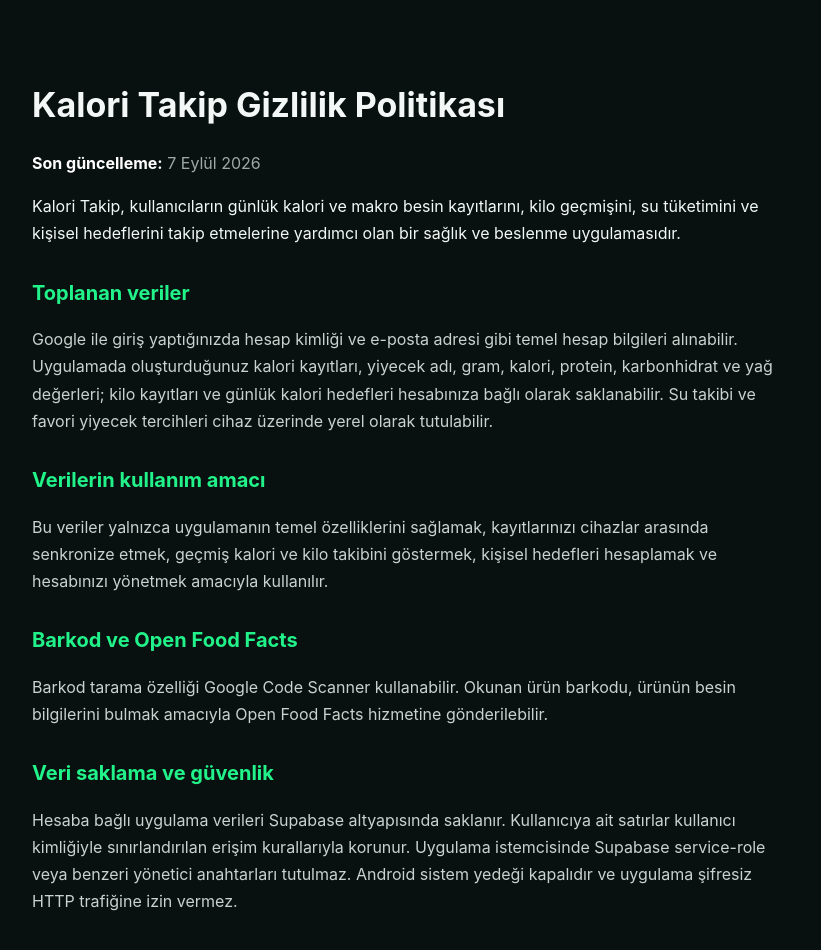
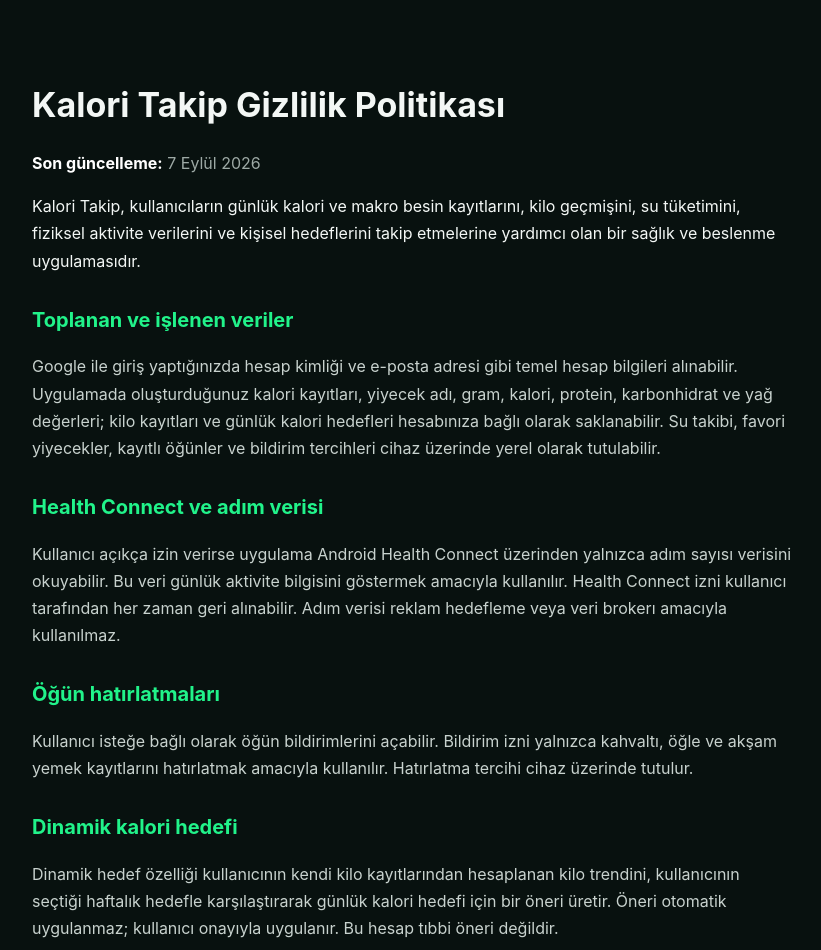
Before and after one commit to pixelhunterlabs-wq/PostFlow, a Next.js app: page /privacy/calorie-tracker in a window 1280 px wide. Shown: the top 950 px of the page, without its empty margins (228-1049 px from the left). Built offline with nearby package versions, Linux system fonts and the light colour scheme.

Commit message:
Update public privacy route for Health Connect and reminders

```diff
--- a/src/app/privacy/calorie-tracker/page.tsx
+++ b/src/app/privacy/calorie-tracker/page.tsx
@@ -9,13 +9,22 @@ export default function CalorieTrackerPrivacyPage() {
       <article style={{ maxWidth: 760, margin: "0 auto", lineHeight: 1.7 }}>
         <h1 style={{ fontSize: 34, marginBottom: 8 }}>Kalori Takip Gizlilik Politikası</h1>
         <p style={{ color: "#9da9a5" }}><strong style={{ color: "#fff" }}>Son güncelleme:</strong> 7 Eylül 2026</p>
-        <p>Kalori Takip, kullanıcıların günlük kalori ve makro besin kayıtlarını, kilo geçmişini, su tüketimini ve kişisel hedeflerini takip etmelerine yardımcı olan bir sağlık ve beslenme uygulamasıdır.</p>
+        <p>Kalori Takip, kullanıcıların günlük kalori ve makro besin kayıtlarını, kilo geçmişini, su tüketimini, fiziksel aktivite verilerini ve kişisel hedeflerini takip etmelerine yardımcı olan bir sağlık ve beslenme uygulamasıdır.</p>
 
-        <Section title="Toplanan veriler">
-          Google ile giriş yaptığınızda hesap kimliği ve e-posta adresi gibi temel hesap bilgileri alınabilir. Uygulamada oluşturduğunuz kalori kayıtları, yiyecek adı, gram, kalori, protein, karbonhidrat ve yağ değerleri; kilo kayıtları ve günlük kalori hedefleri hesabınıza bağlı olarak saklanabilir. Su takibi ve favori yiyecek tercihleri cihaz üzerinde yerel olarak tutulabilir.
+        <Section title="Toplanan ve işlenen veriler">
+          Google ile giriş yaptığınızda hesap kimliği ve e-posta adresi gibi temel hesap bilgileri alınabilir. Uygulamada oluşturduğunuz kalori kayıtları, yiyecek adı, gram, kalori, protein, karbonhidrat ve yağ değerleri; kilo kayıtları ve günlük kalori hedefleri hesabınıza bağlı olarak saklanabilir. Su takibi, favori yiyecekler, kayıtlı öğünler ve bildirim tercihleri cihaz üzerinde yerel olarak tutulabilir.
+        </Section>
+        <Section title="Health Connect ve adım verisi">
+          Kullanıcı açıkça izin verirse uygulama Android Health Connect üzerinden yalnızca adım sayısı verisini okuyabilir. Bu veri günlük aktivite bilgisini göstermek amacıyla kullanılır. Health Connect izni kullanıcı tarafından her zaman geri alınabilir. Adım verisi reklam hedefleme veya veri brokerı amacıyla kullanılmaz.
+        </Section>
+        <Section title="Öğün hatırlatmaları">
+          Kullanıcı isteğe bağlı olarak öğün bildirimlerini açabilir. Bildirim izni yalnızca kahvaltı, öğle ve akşam yemek kayıtlarını hatırlatmak amacıyla kullanılır. Hatırlatma tercihi cihaz üzerinde tutulur.
+        </Section>
+        <Section title="Dinamik kalori hedefi">
+          Dinamik hedef özelliği kullanıcının kendi kilo kayıtlarından hesaplanan kilo trendini, kullanıcının seçtiği haftalık hedefle karşılaştırarak günlük kalori hedefi için bir öneri üretir. Öneri otomatik uygulanmaz; kullanıcı onayıyla uygulanır. Bu hesap tıbbi öneri değildir.
         </Section>
         <Section title="Verilerin kullanım amacı">
-          Bu veriler yalnızca uygulamanın temel özelliklerini sağlamak, kayıtlarınızı cihazlar arasında senkronize etmek, geçmiş kalori ve kilo takibini göstermek, kişisel hedefleri hesaplamak ve hesabınızı yönetmek amacıyla kullanılır.
+          Veriler yalnızca uygulamanın temel özelliklerini sağlamak, kayıtlarınızı cihazlar arasında senkronize etmek, geçmiş kalori ve kilo takibini göstermek, aktivite ve kişisel hedefleri hesaplamak, öğün hatırlatmaları sağlamak ve hesabınızı yönetmek amacıyla kullanılır.
         </Section>
         <Section title="Barkod ve Open Food Facts">
           Barkod tarama özelliği Google Code Scanner kullanabilir. Okunan ürün barkodu, ürünün besin bilgilerini bulmak amacıyla Open Food Facts hizmetine gönderilebilir.
@@ -27,7 +36,7 @@ export default function CalorieTrackerPrivacyPage() {
           Uygulamadaki “Hesabımı ve verilerimi sil” seçeneğiyle bu uygulamaya bağlı kalori, makro, kilo, hedef ve profil kayıtlarınızı ve Kalori Takip hesabınızı kalıcı olarak silebilirsiniz.
         </Section>
         <Section title="Sağlık bilgileri hakkında">
-          Kalori Takip tıbbi teşhis, tedavi veya acil sağlık hizmeti sunmaz. Kalori hedefi hesaplamaları genel tahmin niteliğindedir ve profesyonel tıbbi tavsiyenin yerine geçmez.
+          Kalori Takip tıbbi teşhis, tedavi veya acil sağlık hizmeti sunmaz. Kalori hedefi ve kilo trendi gibi hesaplamalar genel tahmin niteliğindedir ve profesyonel tıbbi tavsiyenin yerine geçmez.
         </Section>
         <Section title="İletişim">
           Gizlilik veya veri silme talepleri için Google Play mağaza kaydında belirtilen geliştirici iletişim adresi kullanılabilir.
```
